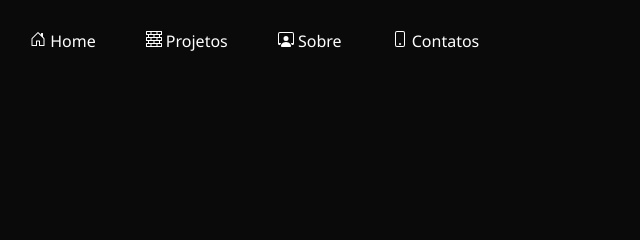
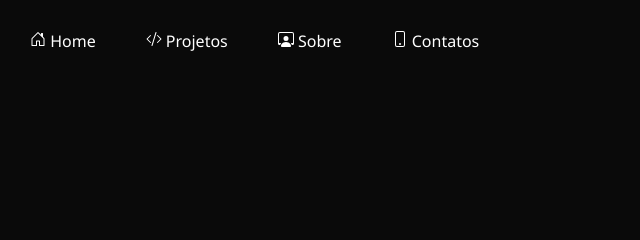
Before and after one commit to henriquewesley/meu-portifolio, a plain HTML site: page index.html in a window 1280 px wide. Shown: the top 240 px of the page, 0-640 px from the left. Drawn offline with Linux system fonts and the light colour scheme.

Commit message:
alteração do icone de projetos

```diff
--- a/index.html
+++ b/index.html
@@ -15,8 +15,8 @@
           </svg> Home</a>
         </li>
         <li>
-          <a class="efeito-cursor-header"><svg xmlns="http://www.w3.org/2000/svg" width="16" height="16" fill="currentColor" class="bi bi-bricks" viewBox="0 0 16 16">
-            <path d="M0 .5A.5.5 0 0 1 .5 0h15a.5.5 0 0 1 .5.5v3a.5.5 0 0 1-.5.5H14v2h1.5a.5.5 0 0 1 .5.5v3a.5.5 0 0 1-.5.5H14v2h1.5a.5.5 0 0 1 .5.5v3a.5.5 0 0 1-.5.5H.5a.5.5 0 0 1-.5-.5v-3a.5.5 0 0 1 .5-.5H2v-2H.5a.5.5 0 0 1-.5-.5v-3A.5.5 0 0 1 .5 6H2V4H.5a.5.5 0 0 1-.5-.5zM3 4v2h4.5V4zm5.5 0v2H13V4zM3 10v2h4.5v-2zm5.5 0v2H13v-2zM1 1v2h3.5V1zm4.5 0v2h5V1zm6 0v2H15V1zM1 7v2h3.5V7zm4.5 0v2h5V7zm6 0v2H15V7zM1 13v2h3.5v-2zm4.5 0v2h5v-2zm6 0v2H15v-2z"/>
+          <a class="efeito-cursor-header"><svg xmlns="http://www.w3.org/2000/svg" width="16" height="16" fill="currentColor" class="bi bi-code-slash" viewBox="0 0 16 16">
+            <path d="M10.478 1.647a.5.5 0 1 0-.956-.294l-4 13a.5.5 0 0 0 .956.294zM4.854 4.146a.5.5 0 0 1 0 .708L1.707 8l3.147 3.146a.5.5 0 0 1-.708.708l-3.5-3.5a.5.5 0 0 1 0-.708l3.5-3.5a.5.5 0 0 1 .708 0m6.292 0a.5.5 0 0 0 0 .708L14.293 8l-3.147 3.146a.5.5 0 0 0 .708.708l3.5-3.5a.5.5 0 0 0 0-.708l-3.5-3.5a.5.5 0 0 0-.708 0"/>
           </svg> Projetos</a>
         </li>
         <li>
```
